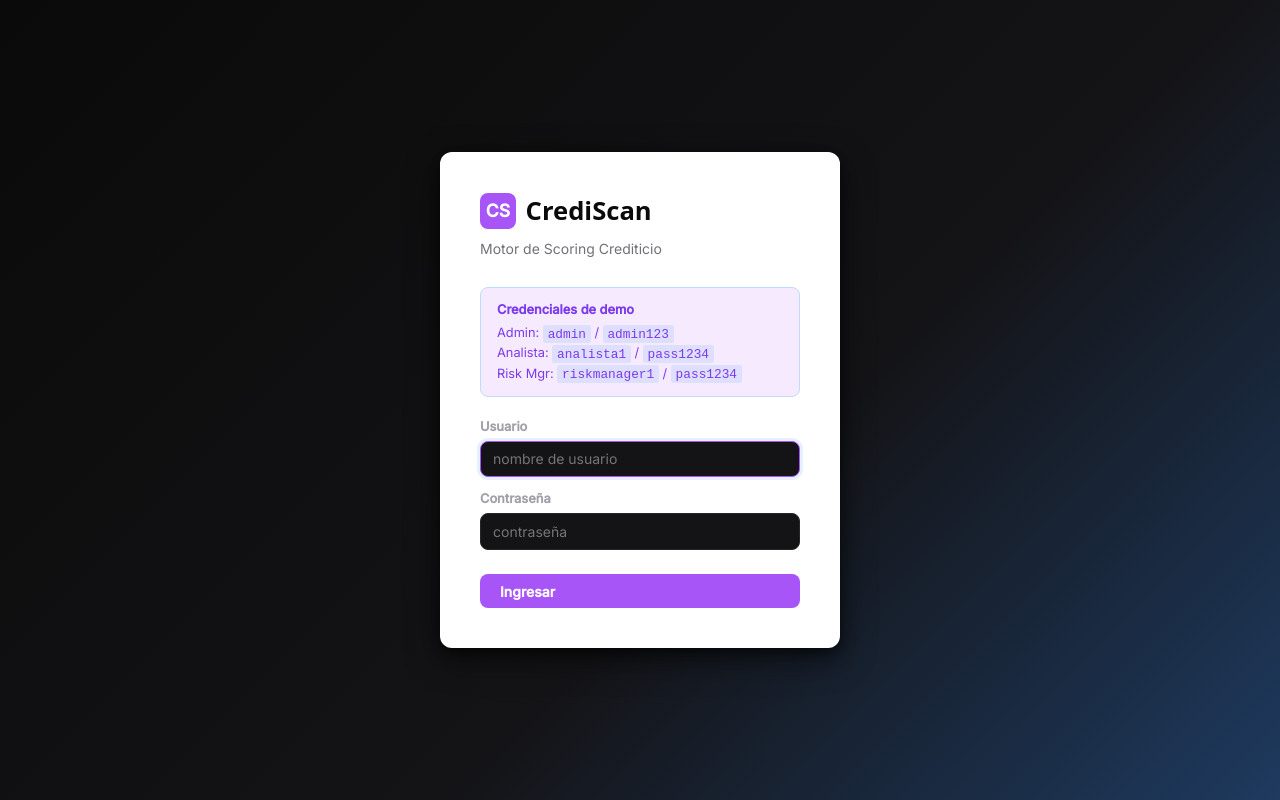
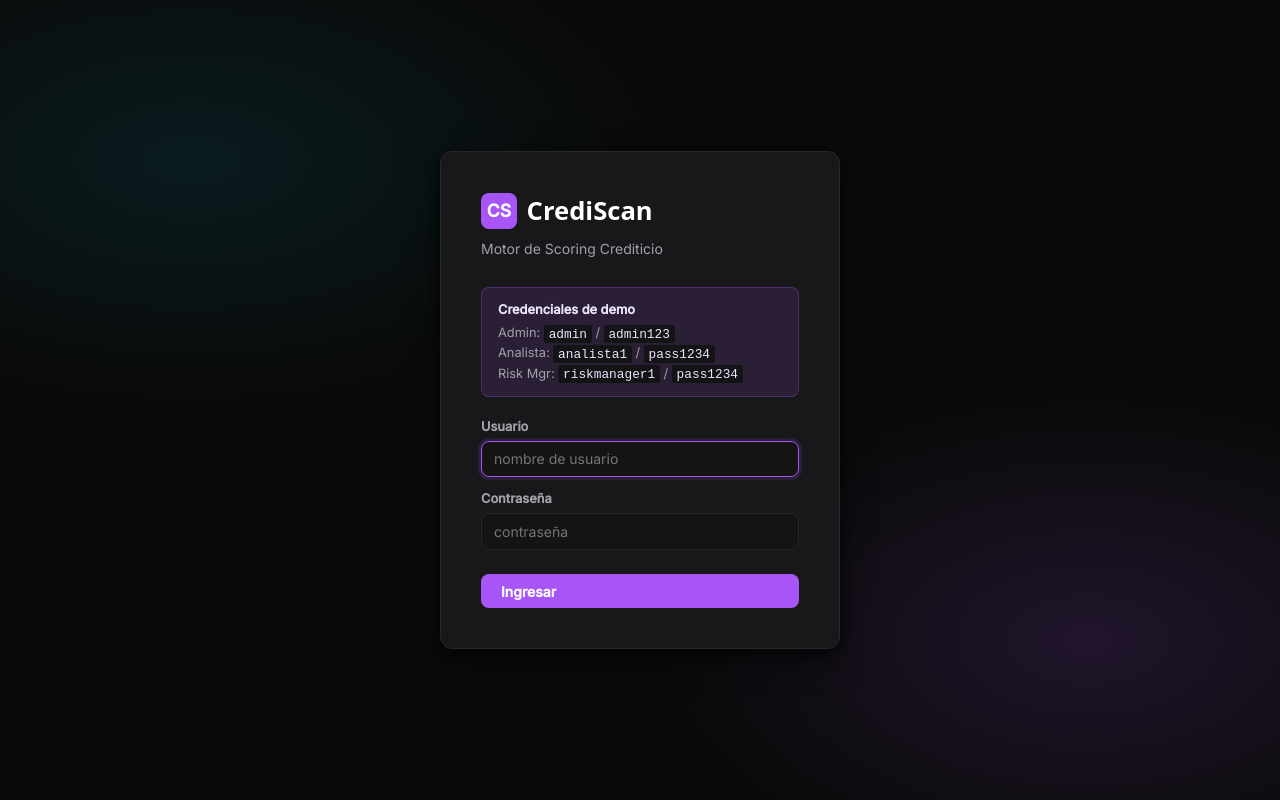
Before and after one commit to CrediScan-UdeA-FabricaEscuela/crediscan-frontend, a React (Vite) app: page / in a window 1280 px wide. Built offline with nearby package versions, Linux system fonts and the light colour scheme; no server answers; a web font is replaced by a local one.

Commit message:
style(login): dark token restyle — container glows, card surface, heading/muted text, demo box accent tint, input focus token

```diff
--- a/src/App.css
+++ b/src/App.css
@@ -81,10 +81,14 @@ h1, h2, h3, h4, h5, h6 { font-family: var(--font-heading); }
   align-items: center;
   justify-content: center;
   min-height: 100vh;
-  background: linear-gradient(135deg, var(--navy) 0%, var(--navy-800) 60%, #1e3a5f 100%);
+  background:
+    radial-gradient(60% 50% at 15% 20%, rgba(6,182,212,.10), transparent 60%),
+    radial-gradient(55% 50% at 85% 80%, rgba(168,85,247,.14), transparent 60%),
+    var(--surface-primary);
 }
 .login-card {
-  background: #fff;
+  background: var(--surface-card);
+  border: 1px solid var(--border-subtle);
   padding: 2.5rem;
   border-radius: var(--radius-lg);
   width: 100%;
@@ -109,19 +113,19 @@ h1, h2, h3, h4, h5, h6 { font-family: var(--font-heading); }
   font-weight: 700;
   font-size: 1.1rem;
 }
-.login-card h1 { font-size: 1.6rem; font-weight: 700; color: var(--navy); }
-.login-card .subtitle { color: var(--navy-600); font-size: .875rem; margin-bottom: 1.75rem; margin-top: .25rem; }
+.login-card h1 { font-size: 1.6rem; font-weight: 700; color: var(--fg-primary); }
+.login-card .subtitle { color: var(--fg-muted); font-size: .875rem; margin-bottom: 1.75rem; margin-top: .25rem; }
 .login-demo {
   background: var(--blue-light);
-  border: 1px solid #bfdbfe;
+  border: 1px solid rgba(168,85,247,.30);
   border-radius: var(--radius);
   padding: .75rem 1rem;
   margin-bottom: 1.25rem;
   font-size: .8rem;
-  color: var(--blue-dark);
+  color: var(--fg-muted);
 }
-.login-demo strong { display: block; margin-bottom: .25rem; font-size: .8rem; }
-.login-demo code { font-family: monospace; background: rgba(59,130,246,.12); padding: .1rem .3rem; border-radius: 3px; }
+.login-demo strong { display: block; margin-bottom: .25rem; font-size: .8rem; color: var(--accent-soft); }
+.login-demo code { font-family: monospace; background: var(--surface-elevated); color: var(--accent-soft); padding: .1rem .3rem; border-radius: 3px; }
 
 /* ── Layout (Sidebar) ── */
 .layout {
@@ -482,7 +486,7 @@ input, select, textarea {
 }
 input:focus, select:focus, textarea:focus {
   border-color: var(--blue);
-  box-shadow: 0 0 0 3px rgba(59,130,246,.12);
+  box-shadow: 0 0 0 3px var(--purple-light);
 }
 textarea { resize: vertical; min-height: 80px; }
 .form-card {
```
